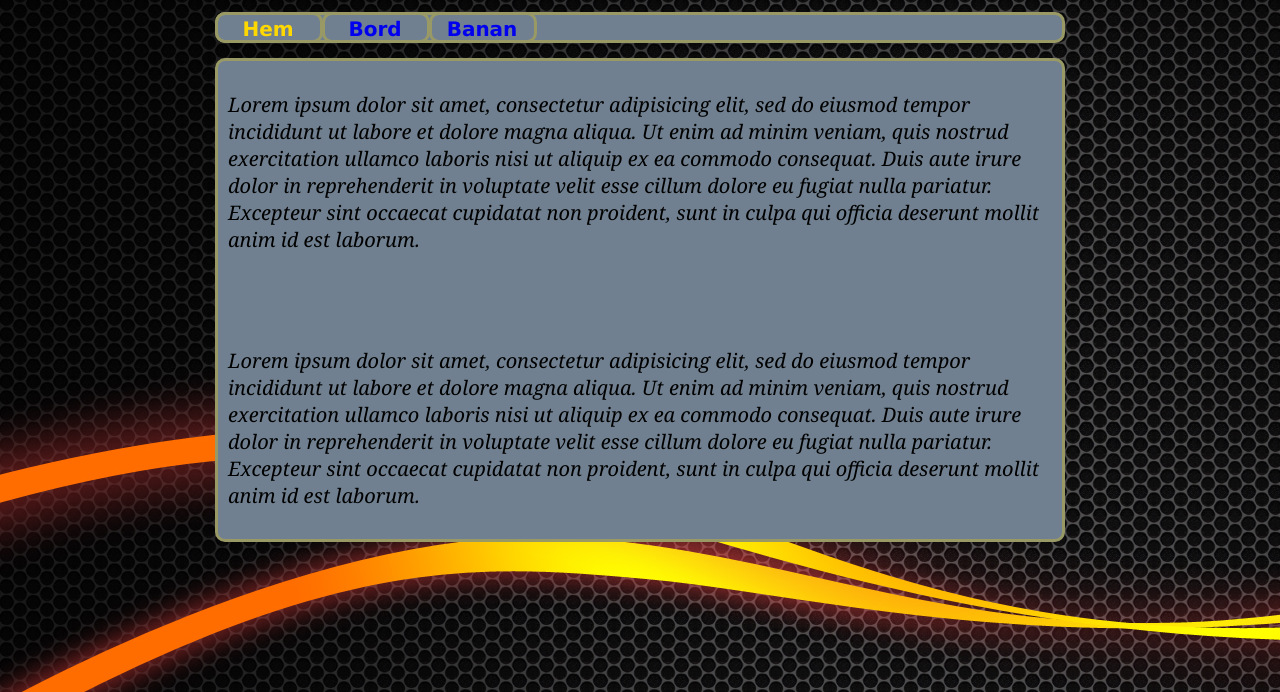
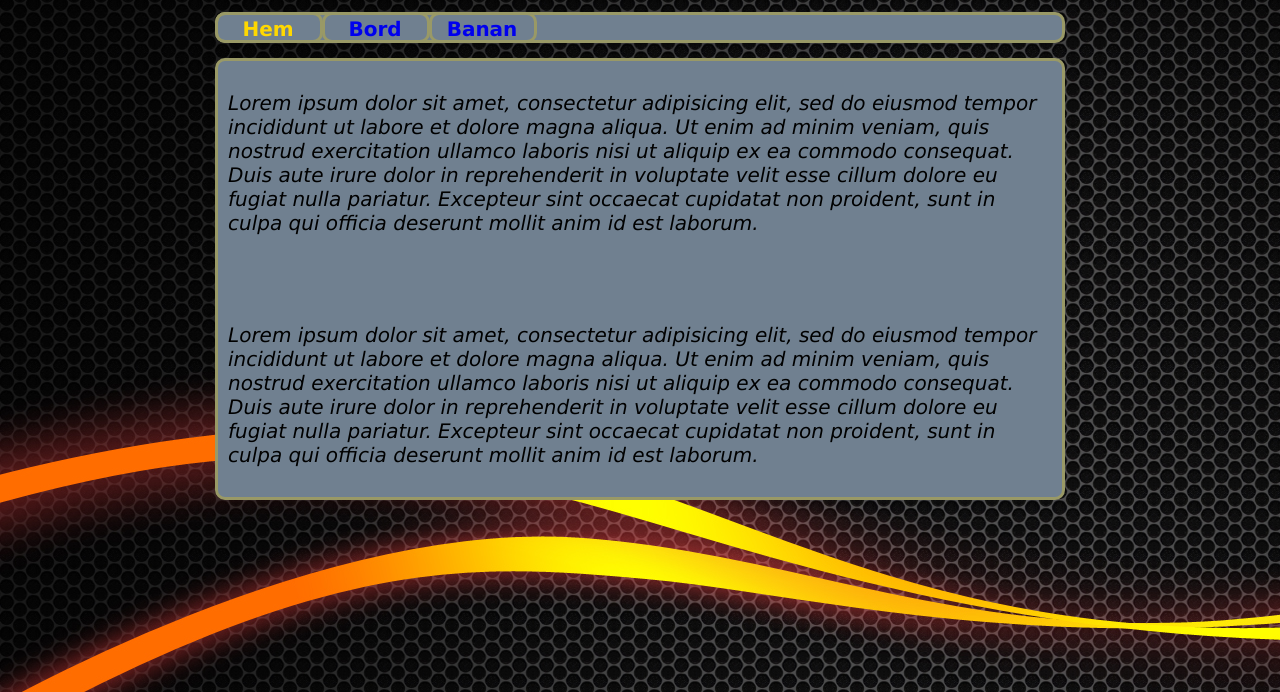
Before and after one commit to Humlesnurr/Bananrepublik, a plain HTML site: page Index.html in a window 1280 px wide. Shown: the part 108-800 px from the top of the page. Drawn offline with Linux system fonts and the light colour scheme.

Commit message:
minimala ändringar i container

```diff
--- a/stil.css
+++ b/stil.css
@@ -43,7 +43,7 @@ h1{
 	border-radius: 10px;
 	margin: 15px;
 	font-style: italic;
-	font-family: georgia;
+	font-family: "lucida grande";
 	font-size: 20px;
 	padding: 10px;
 }
```
